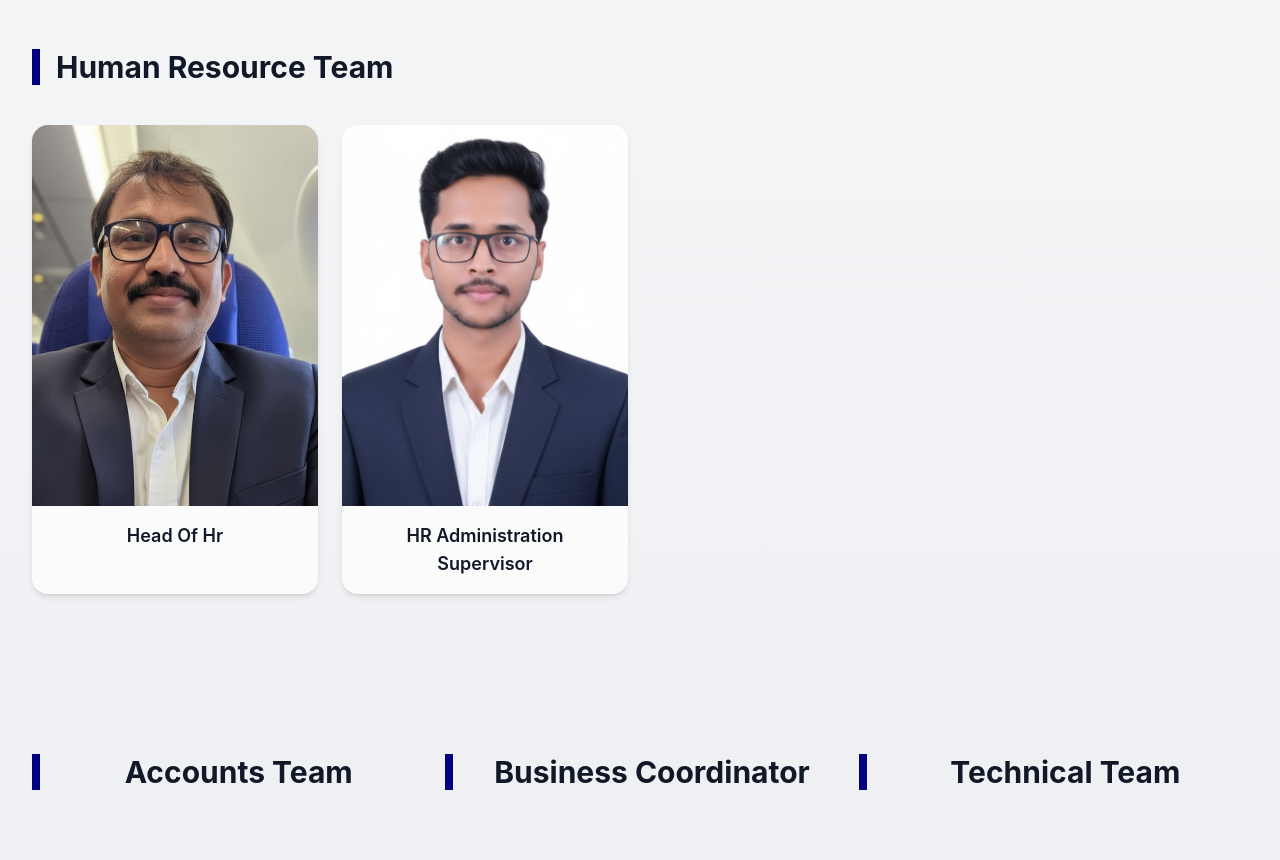
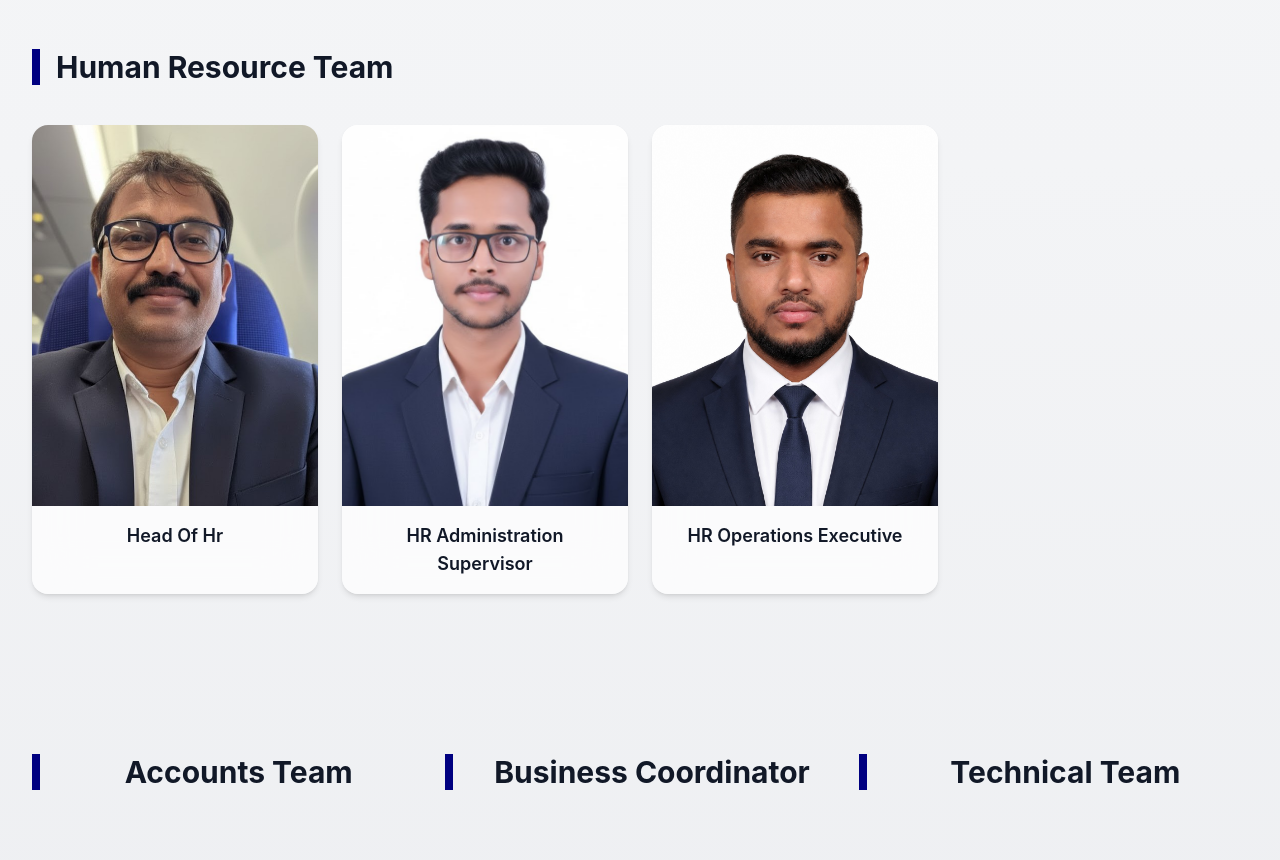
Before and after one commit to utkalgrouptech/UtkalGroup-Web, a Next.js app: page /team in a window 1280 px wide. Shown: the part 2000-2860 px from the top of the page. Built offline with nearby package versions, Linux system fonts and the light colour scheme; grey boxes are pictures that could not be loaded.

Commit message:
updated project

```diff
--- a/src/Components/Team/Teamsection.tsx
+++ b/src/Components/Team/Teamsection.tsx
@@ -13,7 +13,8 @@ import {
   team1, team2, team3, team4, team5, team6, team7, team8,
   team9,  team11,  team13, team14,
   team15, team16, team17, team18, team19, team20, team21,
-  team22, team23, team24, team25, team26,team27, team28, team29,staff1,staff2,staff3
+  team22, team23, team24, team25, team26,team27, team28, team29,staff1,staff2,staff3,
+  staff4
 } from "@/assests/Team";
 
 export default function Team() {
@@ -45,14 +46,14 @@ export default function Team() {
     { id: 1, name: "Senior Liaison Officer", image: team5 },
     { id: 2, name: "Regional Branch Lead", image: team6 },
     { id: 3, name: "Senior Branch Operations Lead", image: team7 },
-    { id: 4, name: "Administrative  Head", image: team8 },
+    { id: 4, name: "Administrative Head", image: team8 },
   ];
 
   const hrTeam = [
     { id: 1, name: "Head Of Hr", image: team9 },
 
     { id: 3, name: "HR Administration Supervisor", image: team11 },
-    // { id: 4, name: "HR Operations Executive", image: team12 },
+    { id: 4, name: "HR Operations Executive", image: staff4 },
   ];
 
   const BussinessAnalyst = [
--- a/src/assests/Team/index.tsx
+++ b/src/assests/Team/index.tsx
@@ -31,3 +31,4 @@ export { default as photo} from "./business-concept-with-team-close-up_23-214915
 export { default as staff1} from "./Sritam.jpeg"
 export { default as staff2} from "./puspita.png"
 export { default as staff3} from "./Padmalochan.jpeg"
+export { default as staff4} from "./Hrushi.jpeg"
```
Also changed, not shown: src/assests/Team/Hrushi.jpeg (added).
